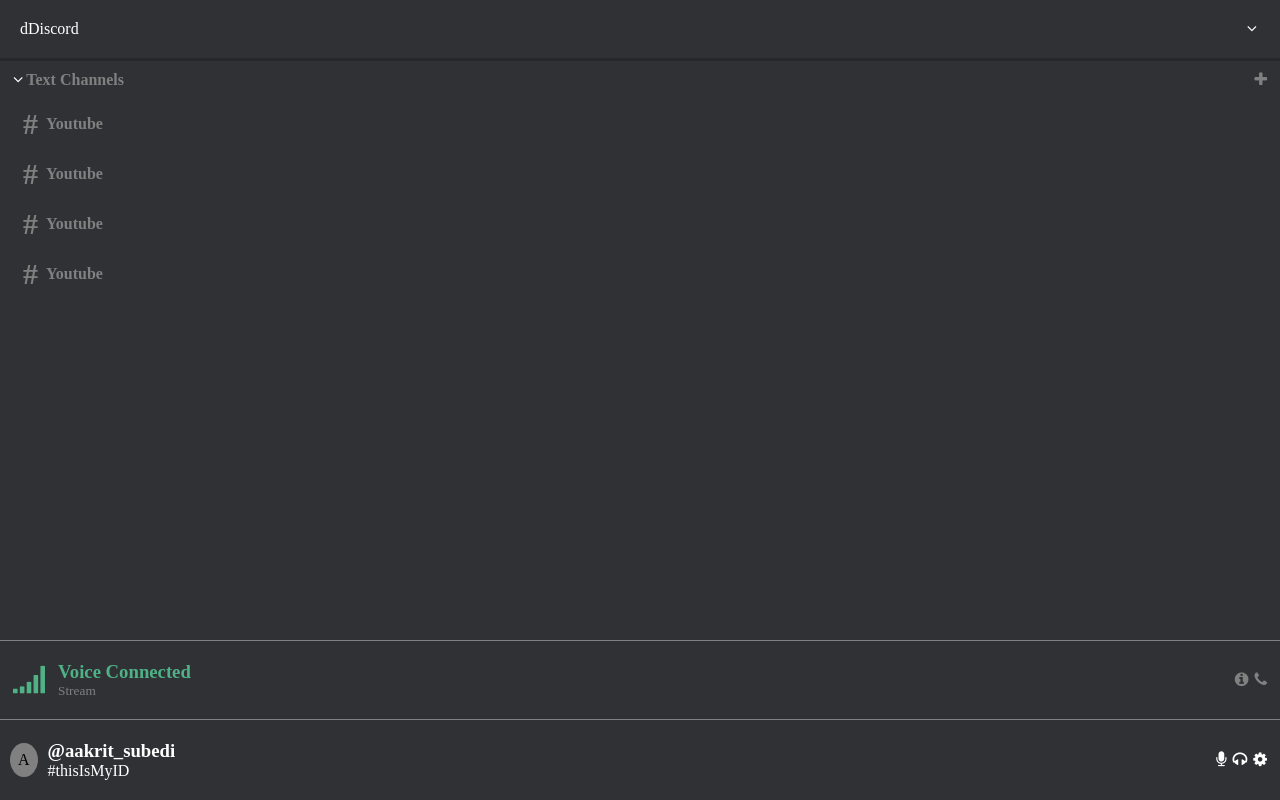
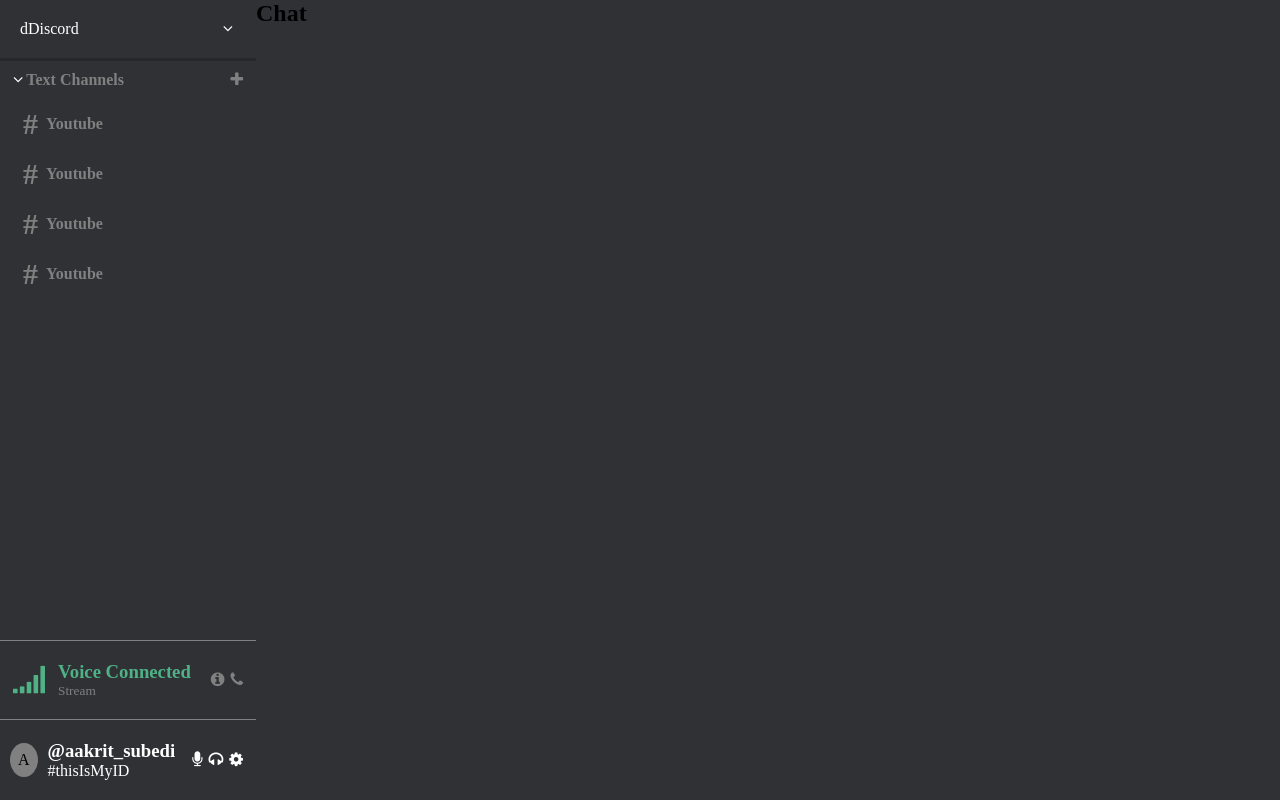
Before and after one commit to aakritsubedi/discord, a React (Create React App) app: page / in a window 1280 px wide. Built offline with nearby package versions, Linux system fonts and the light colour scheme.

Commit message:
Minorfix: Add dummy chat screen

```diff
--- a/src/App.js
+++ b/src/App.js
@@ -7,9 +7,9 @@ import "assets/css/App.css";
 
 function App() {
   return (
-    <div classname='app'>
+    <div className='app'>
       <Sidebar />
-      {/* <Chat /> */}
+      <Chat />
     </div>
   );
 }
--- a/src/Component/Chat/Chat.js
+++ b/src/Component/Chat/Chat.js
@@ -4,7 +4,7 @@ import "assets/css/Chat.css";
 
 function Chat() {
   return (
-    <div>
+    <div className="chat-container">
       <h2>Chat</h2>
     </div>
   );
--- a/src/assets/css/Chat.css
+++ b/src/assets/css/Chat.css
@@ -0,0 +1,7 @@
+.chat-container {
+  flex: 0.8;
+  height: 100vh;
+  display: flex;
+  flex-direction: column;
+  background-color: #2f3135;
+}
```
